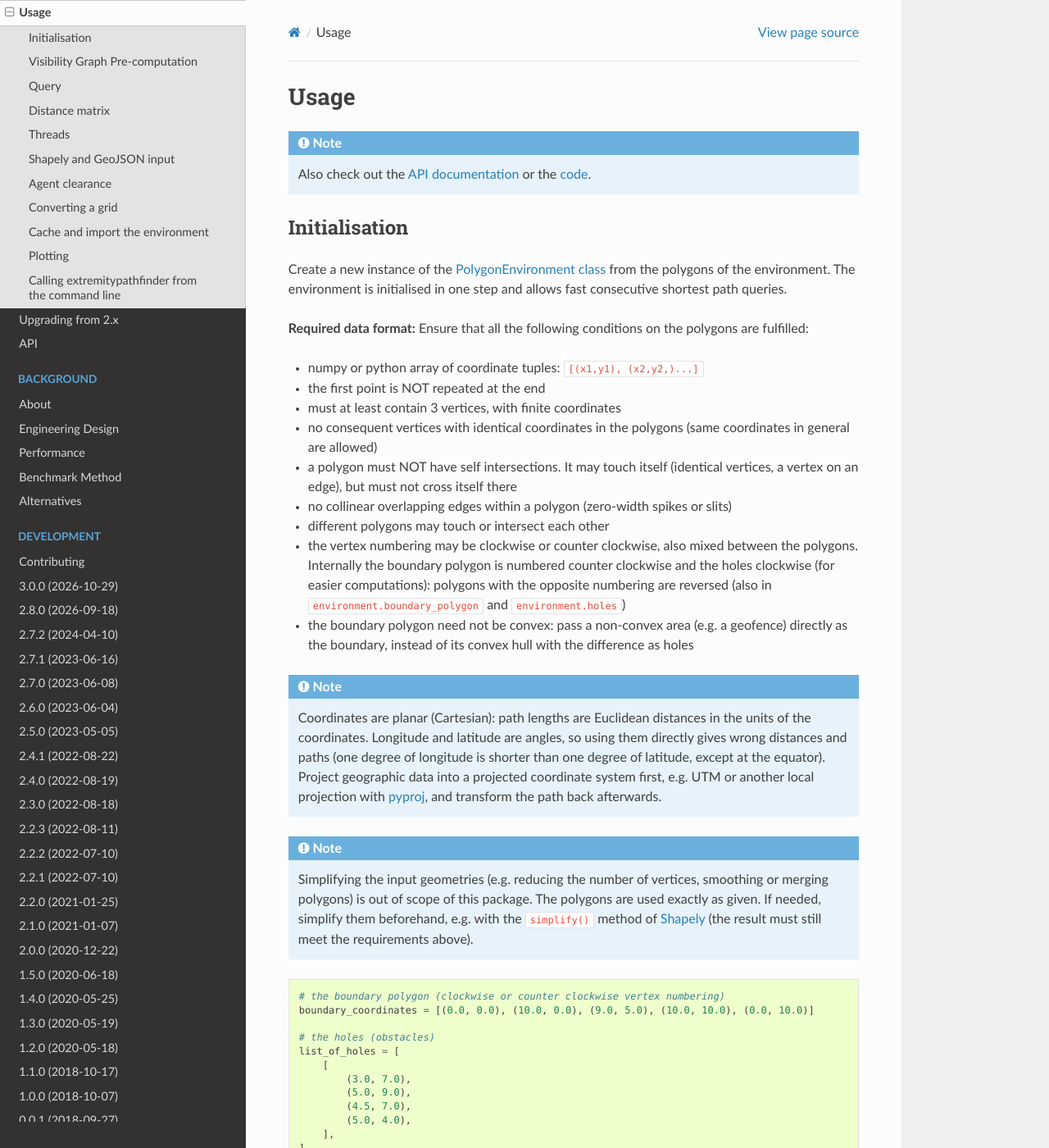
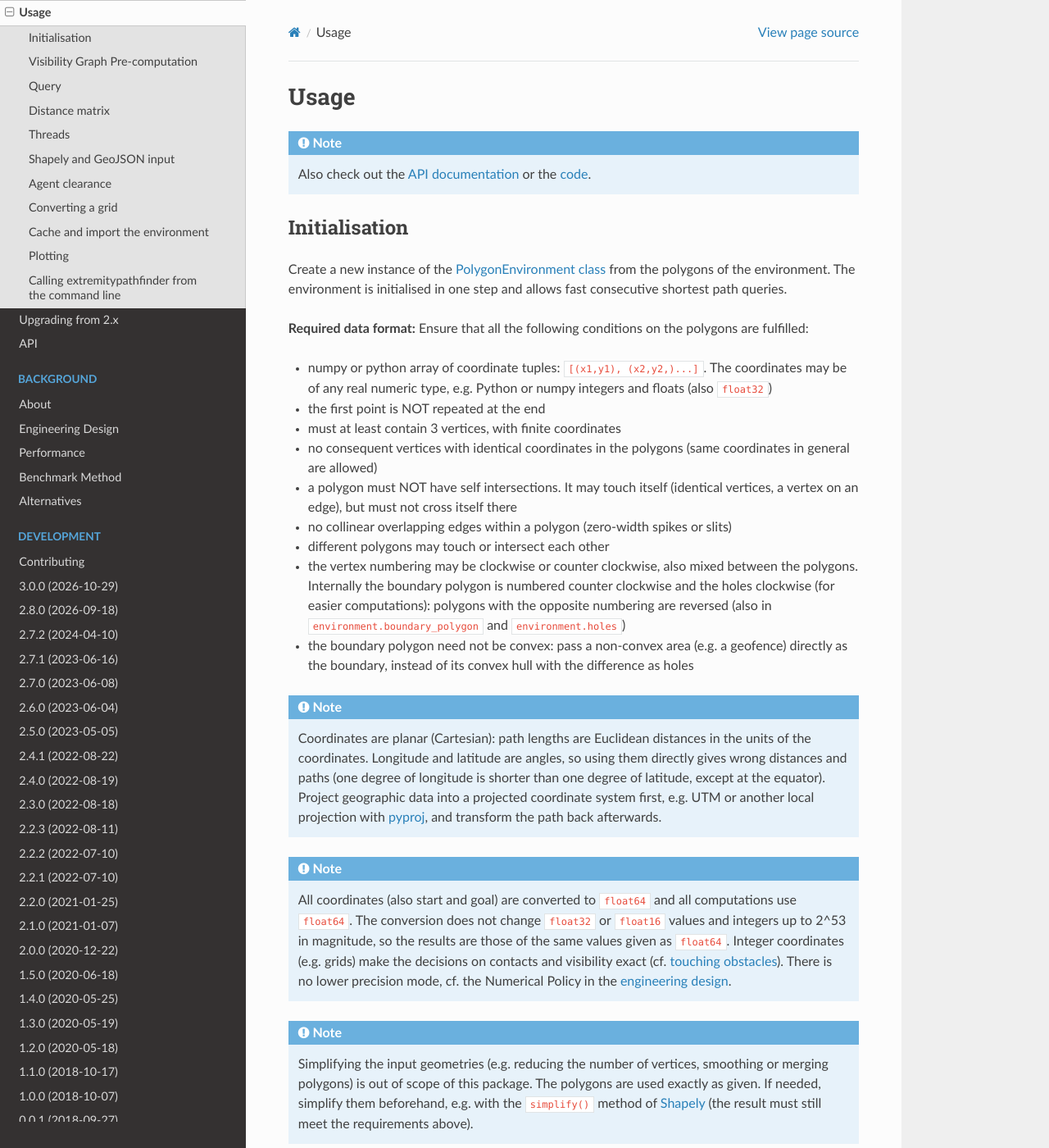
Before and after one commit to jannikmi/extremitypathfinder, a Sphinx documentation site: the page built from docs/1_usage.rst, in a window 1280 px wide and 1400 px high. Shown: the whole window at 82% size. Built offline with Sphinx 7.4.7 and the Read the Docs theme 3.1.0, drawn with Linux system fonts in a browser that asks for light colours.

Commit message:
docs: state the accepted numeric types, test that they give the float64 results
Integers, float32 and float16 coordinates are converted to float64 without loss.
All computations stay in float64: no float32 or integer mode (decision log, Numerical Policy).

Co-Authored-By: Claude Opus 5.5 <noreply@anthropic.com>

```diff
--- a/CHANGELOG.rst
+++ b/CHANGELOG.rst
@@ -169,6 +169,8 @@ bugfixes:
 
 internal:
 
+- tests: polygons and query points given as integers, ``float32`` or ``float16`` give the results of the same values
+  given as ``float64``. The documentation states the accepted numeric types and why all computations use ``float64``.
 - the query algorithms (start and goal visibility, graph search, distance matrix) moved from the root module
   ``extremitypathfinder.py`` into the new module ``queries.py``, together with ``SearchResult``
   (still importable from ``extremitypathfinder`` and ``extremitypathfinder.extremitypathfinder``).
--- a/docs/1_usage.rst
+++ b/docs/1_usage.rst
@@ -22,7 +22,8 @@ The environment is initialised in one step and allows fast consecutive shortest
 **Required data format:**
 Ensure that all the following conditions on the polygons are fulfilled:
 
-- numpy or python array of coordinate tuples: ``[(x1,y1), (x2,y2,)...]``
+- numpy or python array of coordinate tuples: ``[(x1,y1), (x2,y2,)...]``.
+  The coordinates may be of any real numeric type, e.g. Python or numpy integers and floats (also ``float32``)
 - the first point is NOT repeated at the end
 - must at least contain 3 vertices, with finite coordinates
 - no consequent vertices with identical coordinates in the polygons (same coordinates in general are allowed)
@@ -43,6 +44,15 @@ Ensure that all the following conditions on the polygons are fulfilled:
     (one degree of longitude is shorter than one degree of latitude, except at the equator).
     Project geographic data into a projected coordinate system first, e.g. UTM or another local
     projection with `pyproj <https://pyproj4.github.io/pyproj/>`__, and transform the path back afterwards.
+
+.. note::
+
+    All coordinates (also start and goal) are converted to ``float64`` and all computations use ``float64``.
+    The conversion does not change ``float32`` or ``float16`` values and integers up to 2^53 in magnitude,
+    so the results are those of the same values given as ``float64``.
+    Integer coordinates (e.g. grids) make the decisions on contacts and visibility exact
+    (cf. :ref:`touching obstacles <touching>`). There is no lower precision mode, cf. the Numerical Policy in the
+    :doc:`engineering design <8_design>`.
 
 .. note::
 
```
Also changed, not shown: docs/8_design.rst (+6 -1 lines), docs/contributing/decisions.md (+6 -0 lines), 1 other file.
